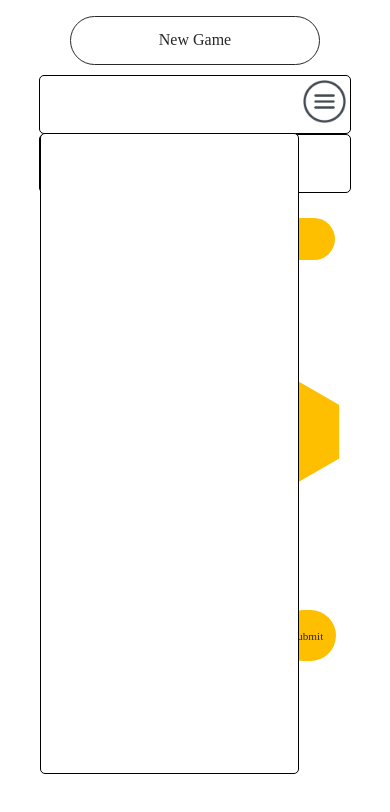
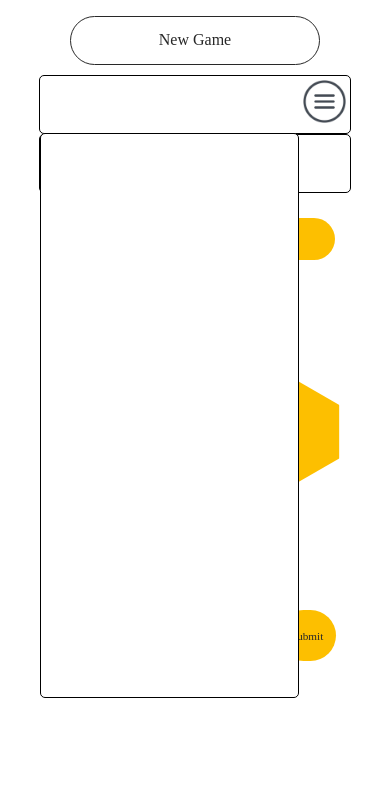
Before and after one commit to smitham50/spelling_bee, a website: page index.html in a window 390 px wide. Both pictures are taken after a click on the picture 324 px from the left and 101 px from the top of the page. Drawn offline with Linux system fonts and the light colour scheme; no server answers; a web font is replaced by a local one.

Commit message:
adjusted dropdown height

```diff
--- a/mobile.css
+++ b/mobile.css
@@ -93,7 +93,7 @@ ul#found-words {
 
 ul#found-words.expand {
   width: 90%;
-  height: 76vh;
+  height: 67vh;
   display: flex;
   flex-direction: column;
   flex-wrap: wrap;
```
